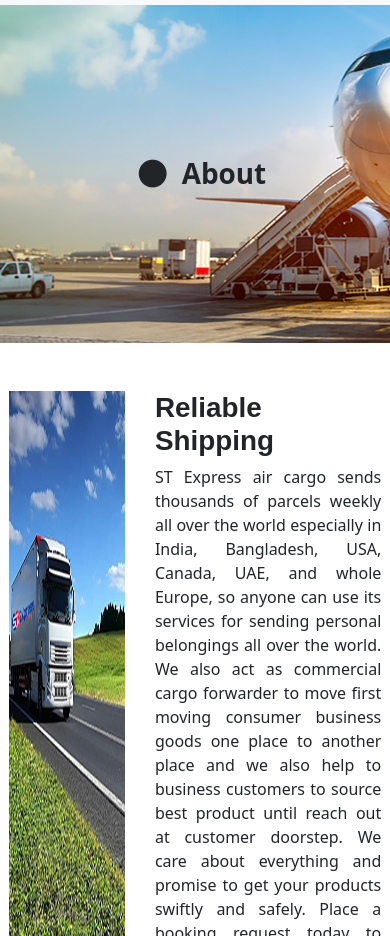
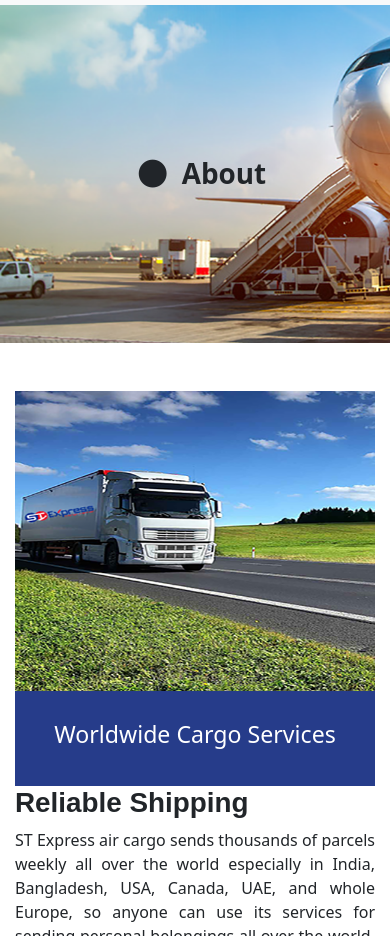
Before and after one commit to sanaf3739/ST-Express, a plain HTML site: page about.html in a window 390 px wide. Shown: the part 143-1079 px from the top of the page. Drawn offline with nearby package versions, Linux system fonts and the light colour scheme.

Commit message:
Update about.css

```diff
--- a/about.css
+++ b/about.css
@@ -154,6 +154,23 @@
   line-height: 1.5rem;
   text-transform: none;
 }
+
+@media screen and (max-width: 1150px) {
+  .fcontainer {
+    flex-wrap: wrap;
+    width: 100%;
+    padding-left: 0;
+    padding-right: 0;
+  }
+  .fcol2 {
+    max-width: 100%;
+    margin: 0 15px;
+  }
+  .frow1 img {
+    width: 100%;
+    height: auto;
+  }
+}
 /*----about end----*/
 
 /*----Footer start----*/
```
